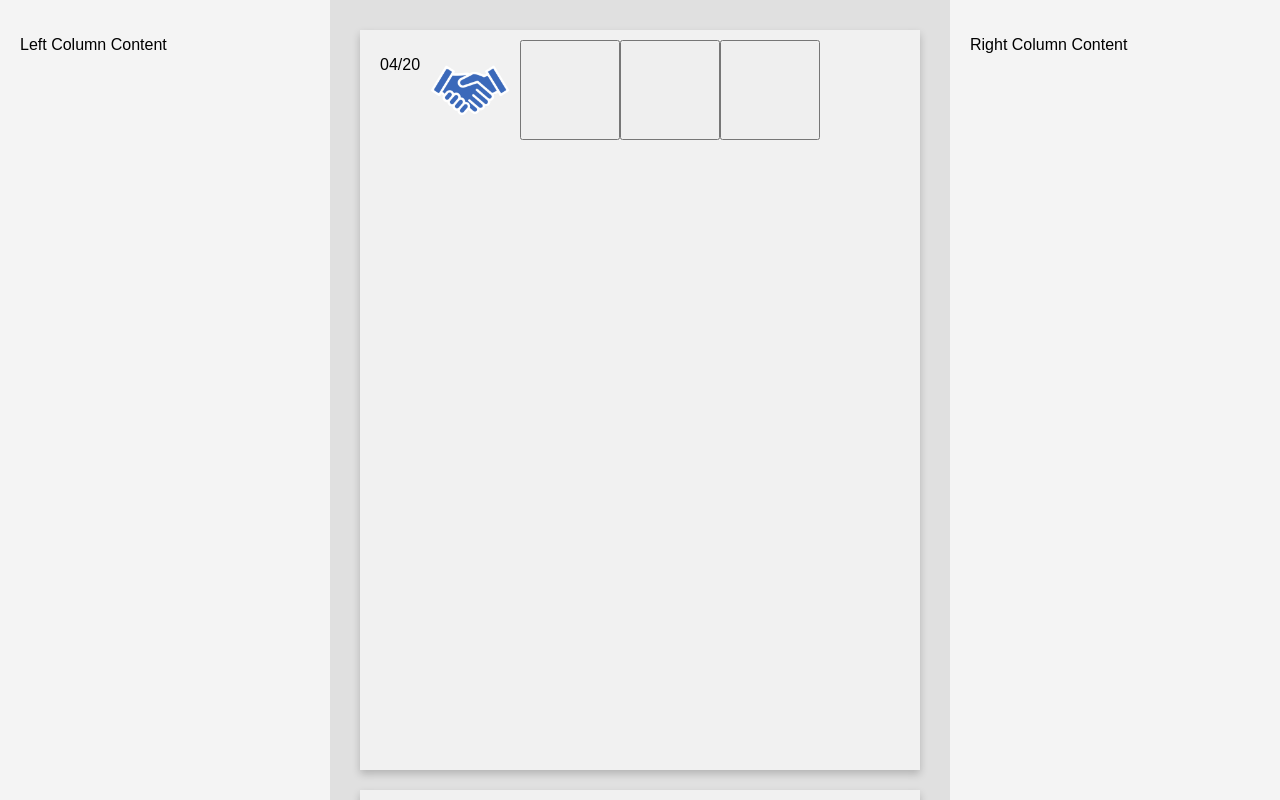
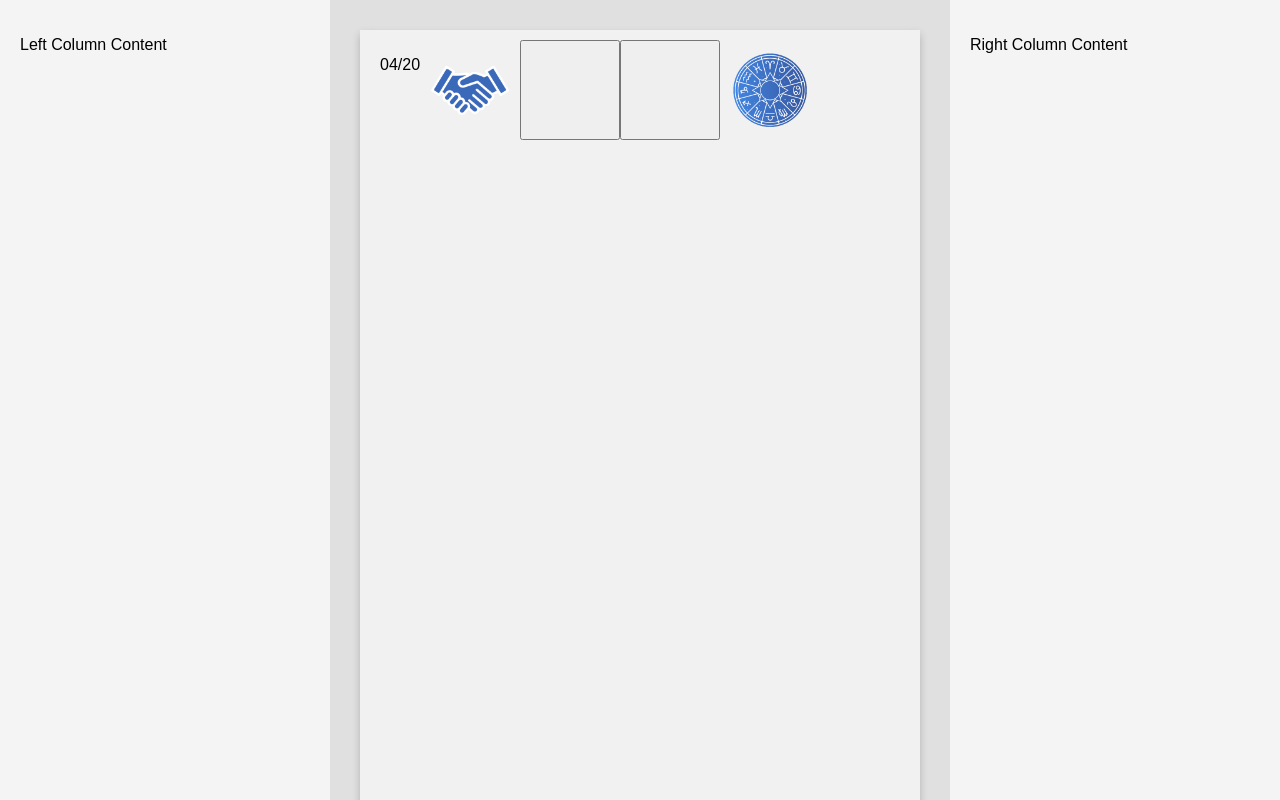
Before and after one commit to CSE-112-Team-7/Stargazer-V2, a plain HTML site: page source/pages/history_page/history.html in a window 1280 px wide. Drawn offline with Linux system fonts and the light colour scheme.

Commit message:
Added more working buttons + process db
Co-authored-by: Adrian Y. <dishsoup@users.noreply.github.com>

```diff
--- a/source/pages/history_page/history.js
+++ b/source/pages/history_page/history.js
@@ -1,7 +1,49 @@
   //were gonna get an array of a LOT of JSON files
   //
+
+  //parse db data into formatted json
+
+  //save formatted json into local storage
+
+  //db response format
+  //max of 20
+  // min of 0
+  //gets code 500 if fail
+  //{username:"username", category:"", constellation: "", horoscope: "", timestamp: "timestamp" }
+
+  const dbJSON = [
+    {username:"buba", category:"Relationship", constellation: "MY mom",  text: "flavortown", timestamp: "04/20"},
+    {username:"buba", category:"Relationship", constellation: "ehehehehehehe", text: "guguns", timestamp: "04/20"},
+    {username:"buba", category:"Horoscope", constellation: "fling flong", text: "dunba systems green", timestamp: "04/20"},
+  ]
+
+  const formattedJSON = formatJSON(dbJSON);
+
+  function formatJSON(dbJSON){
+    const jsonList = []
+
+    dbJSON.forEach(packet => {
+      const simpleDate = packet.timestamp; //THIS IS WRONG!!! what do timestamps look like
+      dateObj = jsonList.find(e => e.date === simpleDate);
+
+      // if no date exists yet for this packet, make a new one!
+      if(dateObj === undefined){
+        const newDate = {date:simpleDate}
+        newDate[packet.category] = {constellation: packet.constellation, text:packet.text}
+        jsonList.push(newDate);
+
+      } else if(dateObj[packet.category] === undefined ) {  //otherwise add on to existing object ONLY IF it doesnt have an existing entry
+        dateObj[packet.category] = {constellation: packet.constellation, text:packet.text}
+      }
+
+    });
+
+    return jsonList;
+  }
+
   const mockJSON = [
-    { date:"04/20",
+    {
+      date:"04/20",
       relationship:{constellation:"your mom", text:"heehee"},
       career:{constellation:"your dad", text:"he went to get milk"},
       health:{constellation:"your uncle", text:"you're getting touched"},
@@ -9,13 +51,14 @@
     },
 
     { date:"09/11",
-        relationship:{constellation:"your mom", text:"heehee"},
+      relationship:{constellation:"your..son?", text:"boo hoo"},
       // career:{constellation:"your dad", text:"he went to get milk"},
       // health:{constellation:"your uncle", text:"you're getting touched"},
-        horoscope:{constellation:"rusty nickle", text:"try licking"}
+      horoscope:{constellation:"chipped penny", text:"mostly zinc"}
     }
 
   ]
+
   function getBlankButton(){
     const button = document.createElement("input");
     button.type = "button";
@@ -30,8 +73,9 @@
   }
 
   function getRelationshipButton(relationshipJSON){
+    // console.log( "creating relationshipButton w/ data: " +JSON.stringify(relationshipJSON));
     // DO A CHECK!!!! see if the JSON is "valid" (null or invalid otherwise). If so, then return a blank button
-    if(false){
+    if(relationshipJSON === undefined){
         return getBlankButton();
     }
 
@@ -47,20 +91,95 @@
          * we want to load the json.category.constellation and json.category.text
          * into the place where we display the generated ones
          */
-        console.log("loading category RELATIONSHIP: constellation:[" + relationshipJSON.constellation + "] " + relationshipJSON.text)
+
+        console.log("loading category RELATIONSHIP: constellation:[" + relationshipJSON.constellation + "] " + relationshipJSON.text);
     });
 
     return button;
   }
-  function getHealthButton(){
+
+
+
+  function getHealthButton(healthJSON){
+    // console.log( "creating healthButton w/ data: " +JSON.stringify(healthJSON));
+    // DO A CHECK!!!! see if the JSON is "valid" (null or invalid otherwise). If so, then return a blank button
+    if(healthJSON === undefined){
         return getBlankButton();
     }
-  function getHoroscopeButton(){
+
+    const button = document.createElement("input");
+    button.type = "image";
+    button.classList.add("card-button")
+    button.src = iconsPath + "Health.png";
+    button.alt = "Health Icon";
+
+    button.onclick = (() => {
+        // HERE we store the text for the specific category
+        /**
+         * we want to load the json.category.constellation and json.category.text
+         * into the place where we display the generated ones
+         */
+
+        console.log("loading category HEALTH: constellation:[" + healthJSON.constellation + "] " + healthJSON.text);
+    });
+
+    return button;
+  }
+
+
+  function getHoroscopeButton(horoscopeJSON){
+    // console.log( "creating horoscopeButton w/ data: " +JSON.stringify(horoscopeJSON));
+    // DO A CHECK!!!! see if the JSON is "valid" (null or invalid otherwise). If so, then return a blank button
+    if(horoscopeJSON === undefined){
         return getBlankButton();
     }
-  function getCareerButton(){
+
+    const button = document.createElement("input");
+    button.type = "image";
+    button.classList.add("card-button")
+    button.src = iconsPath + "DailyHoroscope.png";
+    button.alt = "Horoscope Icon";
+
+    button.onclick = (() => {
+        // HERE we store the text for the specific category
+        /**
+         * we want to load the json.category.constellation and json.category.text
+         * into the place where we display the generated ones
+         */
+
+        console.log("loading category HOROSCOPE: constellation:[" + horoscopeJSON.constellation + "] " + horoscopeJSON.text);
+    });
+
+    return button;
+  }
+
+
+  function getCareerButton(careerJSON){
+    // console.log( "creating careerButton w/ data: " +JSON.stringify(relationshipJSON));
+    // DO A CHECK!!!! see if the JSON is "valid" (null or invalid otherwise). If so, then return a blank button
+    if(careerJSON === undefined){
         return getBlankButton();
     }
+
+    const button = document.createElement("input");
+    button.type = "image";
+    button.classList.add("card-button")
+    button.src = iconsPath + "Career.png";
+    button.alt = "Career Icon";
+
+    button.onclick = (() => {
+        // HERE we store the text for the specific category
+        /**
+         * we want to load the json.category.constellation and json.category.text
+         * into the place where we display the generated ones
+         */
+
+        console.log("loading category CAREER: constellation:[" + careerJSON.constellation + "] " + careerJSON.text);
+    });
+
+    return button;
+  }
+
 
 
   const iconsPath = "../../assets/Icons/"
@@ -71,10 +190,11 @@
     card.classList.add("card");    // set its class to 'item_card'
 
     // create Relationship button
-    const relationshipButton = getRelationshipButton(dateJSON.relationship);
-    const healthButton = getHealthButton(dateJSON.health);
-    const careerButton = getCareerButton(dateJSON.career);
-    const horoscopeButton = getHoroscopeButton(dateJSON.horoscope);
+    console.log(JSON.stringify(dateJSON));
+    const relationshipButton = getRelationshipButton(dateJSON.Relationship);
+    const healthButton = getHealthButton(dateJSON.Health);
+    const careerButton = getCareerButton(dateJSON.Career);
+    const horoscopeButton = getHoroscopeButton(dateJSON.Horoscope);
 
     const date = document.createElement("p");
     date.textContent = dateJSON.date;
@@ -98,7 +218,7 @@
 function loadCards() {
     const cardsContainer = document.getElementById("scrollable-content");
     //for each date JSON, make a new card :D
-    mockJSON.forEach(dateJSON => {
+    formattedJSON.forEach(dateJSON => {
         const singleDateCard = createDateCard(dateJSON);
         cardsContainer.appendChild(singleDateCard);
         console.log("created new card: " + dateJSON.date)
```
Also changed, not shown: source/pages/history_page/history.html (+1 -0 lines). Lines whose indentation alone changed are shown as unchanged.
